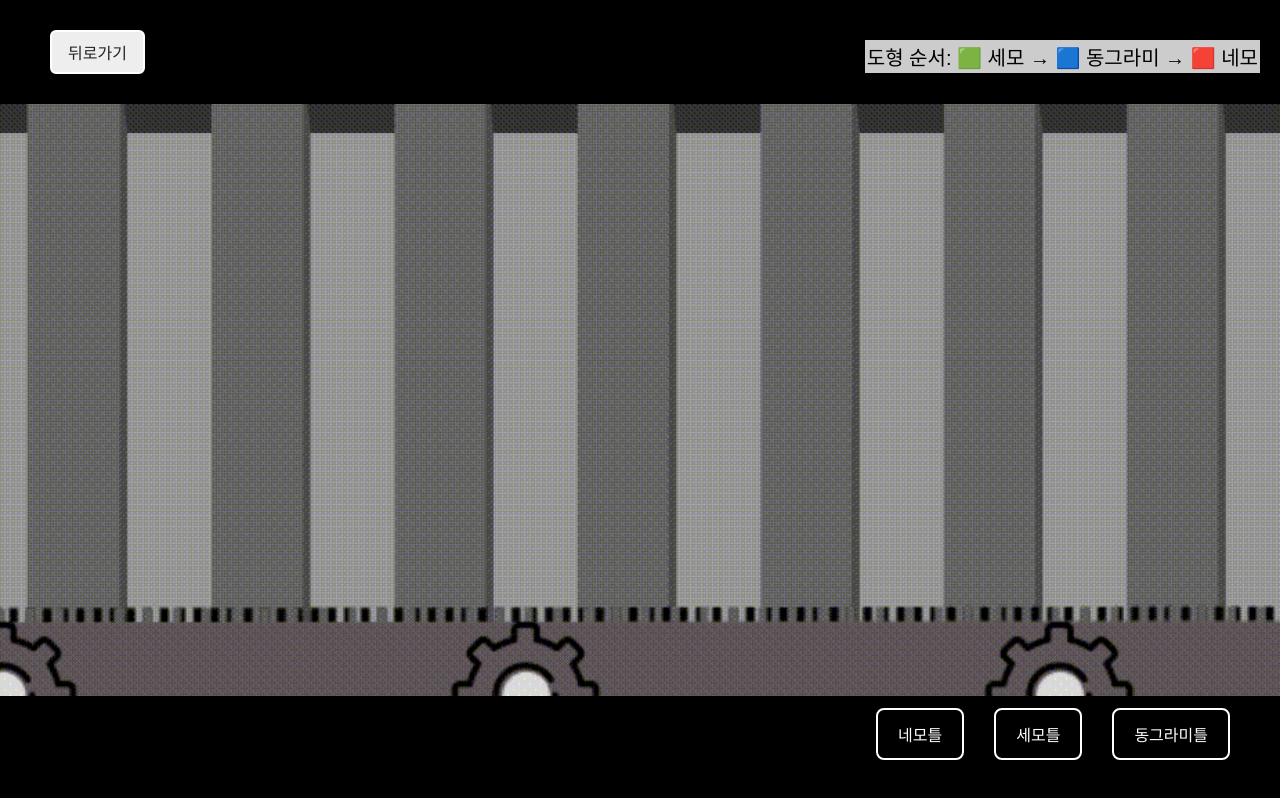
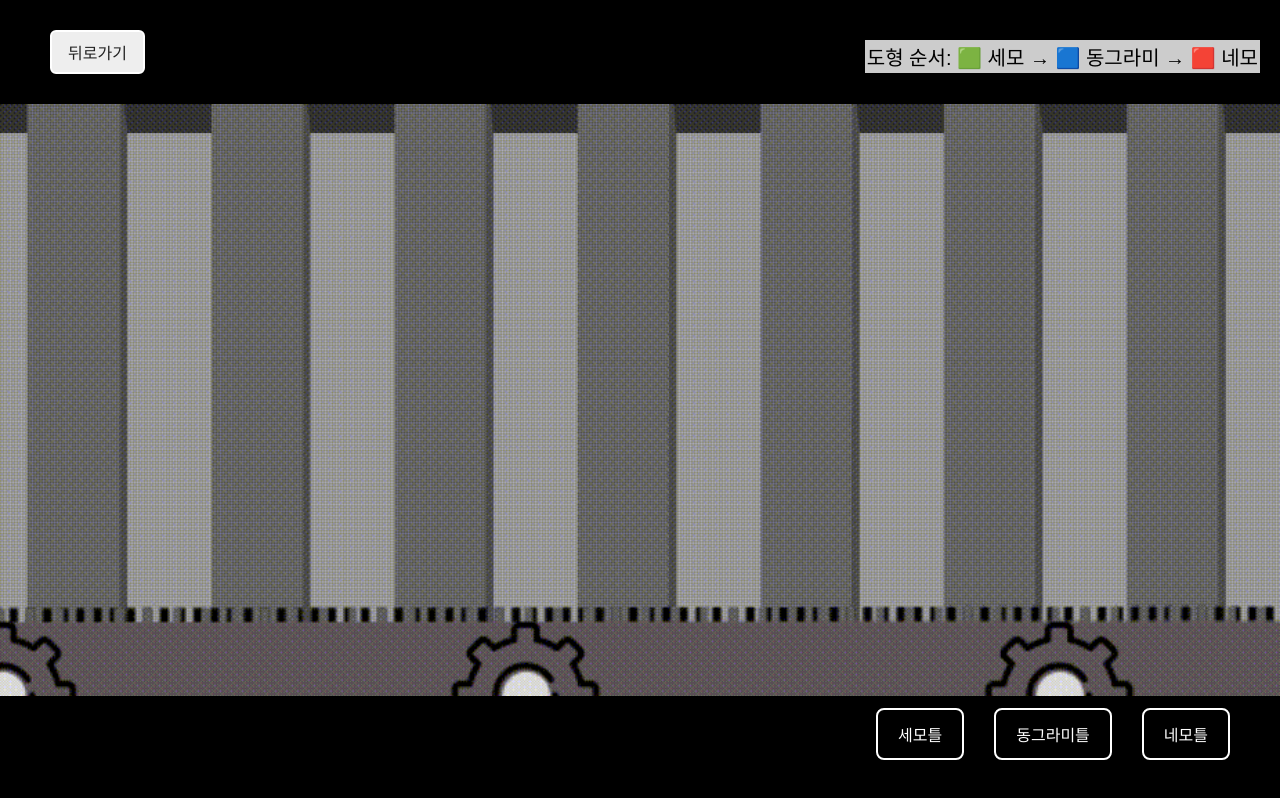
Before and after one commit to hoons0206/intlab3gamepage2, a plain HTML site: page Game.html in a window 1280 px wide. Drawn offline with Linux system fonts and the light colour scheme; no server answers.

Commit message:
Update Game.html

```diff
--- a/Game.html
+++ b/Game.html
@@ -66,9 +66,9 @@
   <div id="color-sequence-display">도형 순서: </div>
 
   <div class="buttons">
-   <button class="start-button" data-shape="square" type="button">네모틀</button>
-<button class="start-button" data-shape="triangle" type="button">세모틀</button>
-<button class="start-button" data-shape="circle" type="button">동그라미틀</button>
+   <button class="start-button" data-shape="triangle" data-type="type2">세모틀</button>
+<button class="start-button" data-shape="circle" data-type="type3">동그라미틀</button>
+<button class="start-button" data-shape="square" data-type="type1">네모틀</button>
 
   </div>
 
```
